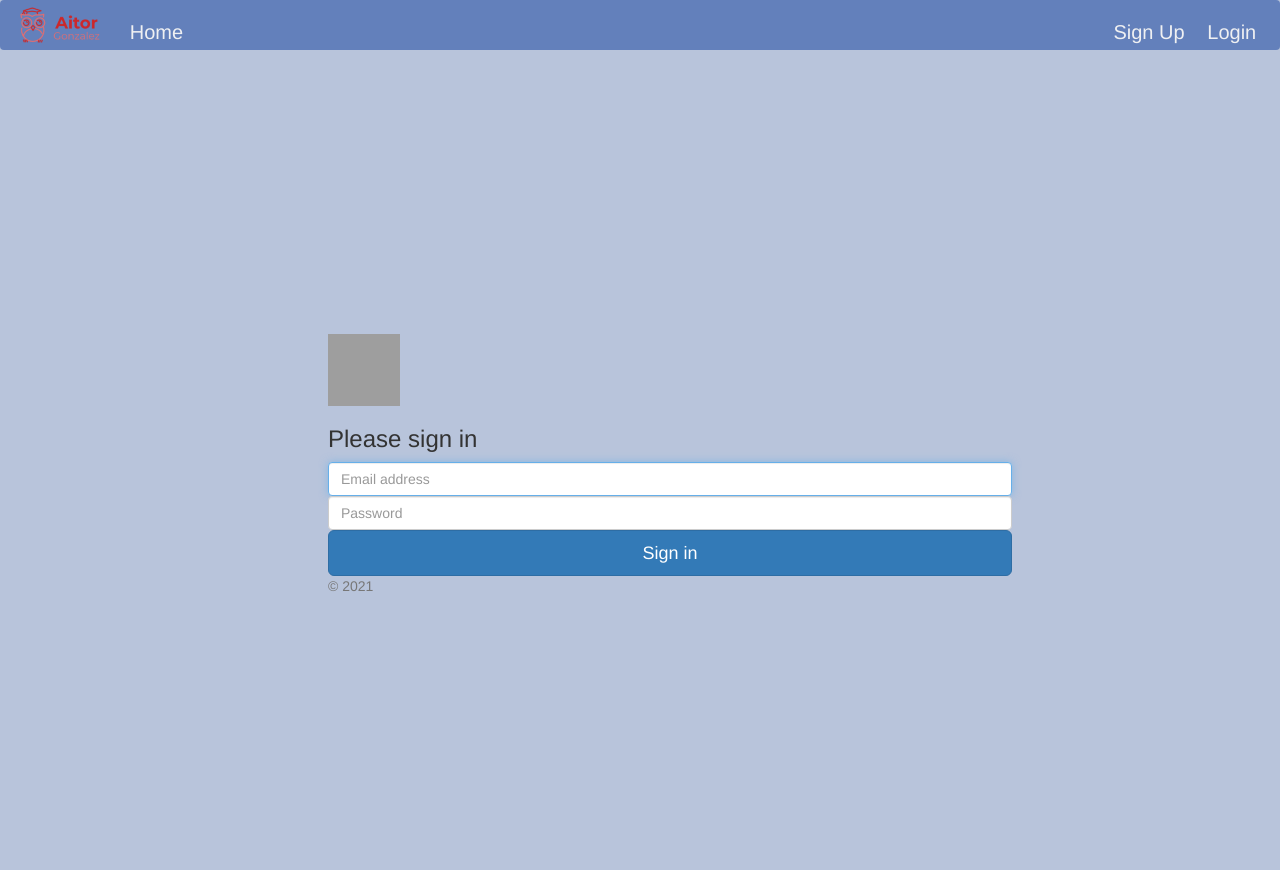
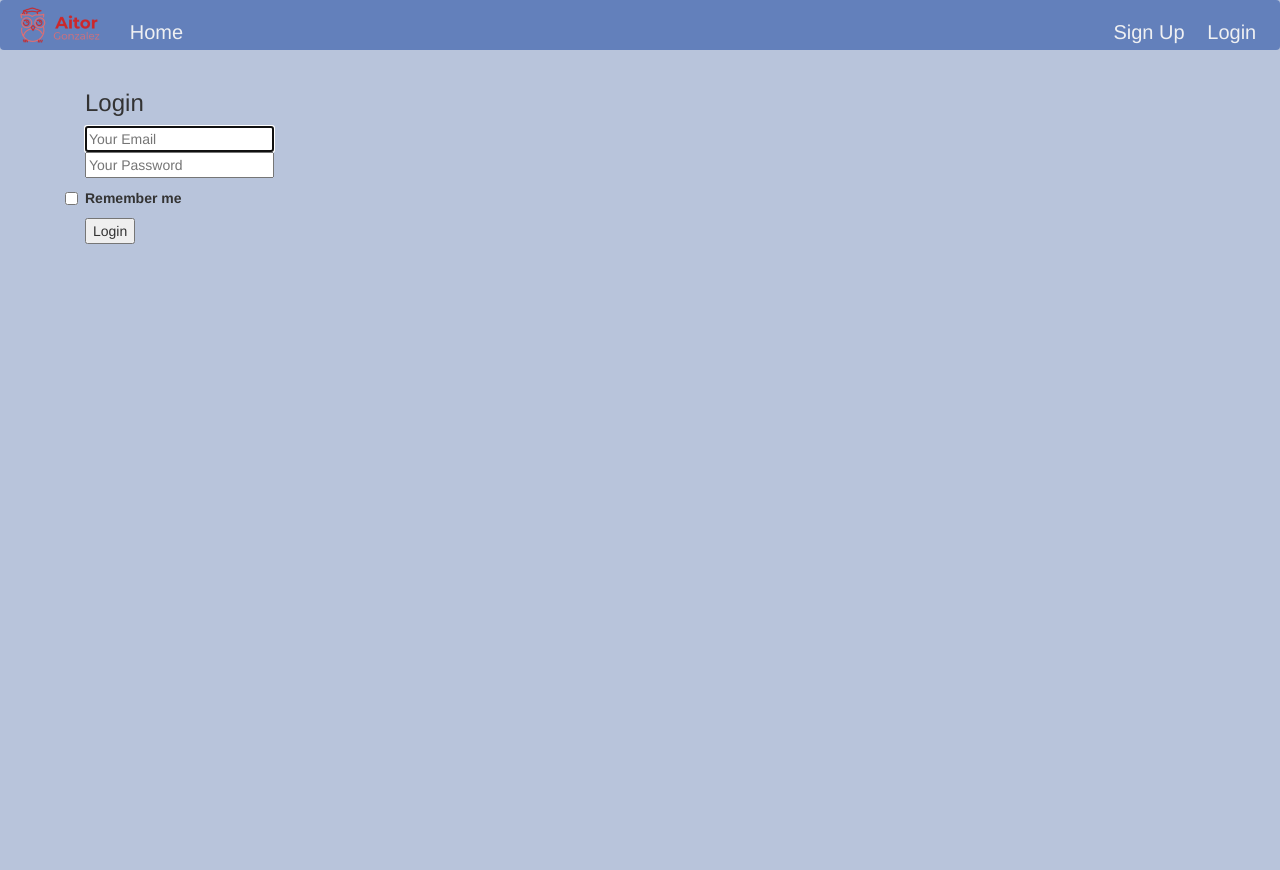
Before and after one commit to aitortxo10/DBW_project, a Flask app: page /login in a window 1280 px wide. Run offline with Flask 2, Linux system fonts and the light colour scheme; some libraries are stand-ins or nearby versions; grey boxes are pictures that could not be loaded.

Commit message:
Problema login solucionado

```diff
--- a/project/templates/login.html
+++ b/project/templates/login.html
@@ -1,22 +1,37 @@
+<!-- templates/login.html -->
+
 {% extends "base.html" %}
 
 {% block content %}
-<div id="login_box" class="container" >
+<div class="column is-4 is-offset-4">
+    <h3 class="title">Login</h3>
     <div class="box">
-      <img class="mb-4" src="img/bootstrap-stack.png" alt="" width="72" height="72">
         {% with messages = get_flashed_messages() %}
         {% if messages %}
-      <div class="alert alert-danger" role="alert">
+            <div class="notification is-danger">
                 {{ messages[0] }}
             </div>
         {% endif %}
         {% endwith %}
         <form method="POST" action="/login">
-          <h1 class="h3 mb-3 font-weight-normal">Please sign in</h1>
-          <input type="email" name="inputEmail" class="form-control" placeholder="Email address" required autofocus>
-          <input type="password" name="inputPassword" class="form-control" placeholder="Password" required>
-          <button class="btn btn-lg btn-primary btn-block" type="submit">Sign in</button>
-          <p class="mt-5 mb-3 text-muted">&copy; 2021</p>
+            <div class="field">
+                <div class="control">
+                    <input class="input is-large" type="email" name="email" placeholder="Your Email" autofocus="">
+                </div>
+            </div>
+
+            <div class="field">
+                <div class="control">
+                    <input class="input is-large" type="password" name="password" placeholder="Your Password">
+                </div>
+            </div>
+            <div class="field">
+                <label class="checkbox">
+                    <input type="checkbox">
+                    Remember me
+                </label>
+            </div>
+            <button class="button is-block is-info is-large is-fullwidth">Login</button>
         </form>
     </div>
 </div>
```
Lines whose indentation alone changed are shown as unchanged.
